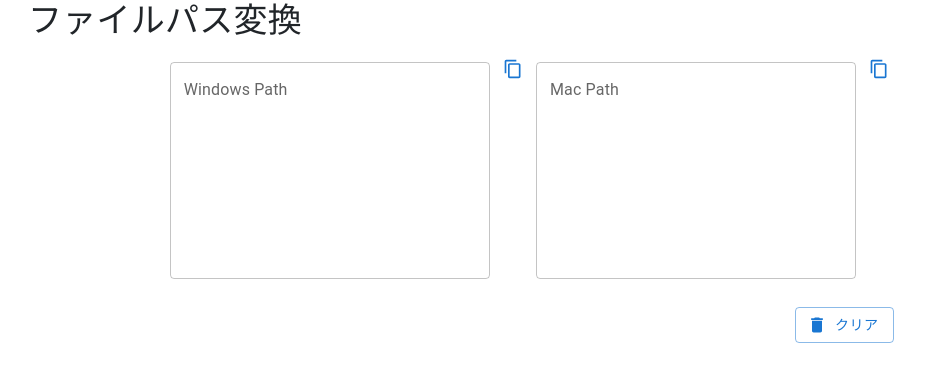
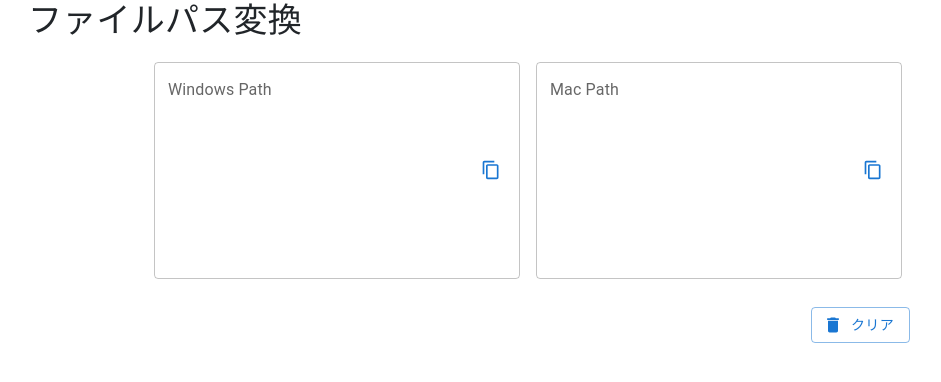
Before and after one commit to powerninja/cross_path, a React (Create React App) app: page / in a window 1280 px wide. Shown: the top 382 px of the page, without its empty margins (112-1053 px from the left). Built offline with nearby package versions, Linux system fonts and the light colour scheme.

Commit message:
add:コピーボタンをTextFieldに表示させる

```diff
--- a/src/App.tsx
+++ b/src/App.tsx
@@ -8,6 +8,7 @@ import Typography from '@mui/material/Typography';
 import ContentCopyIcon from '@mui/icons-material/ContentCopy';
 import IconButton from '@mui/material/IconButton';
 import Tooltip from '@mui/material/Tooltip';
+import InputAdornment from '@mui/material/InputAdornment';
 
 export const App = () => {
   //パスの設定
@@ -140,7 +141,7 @@ export const App = () => {
         <Box
           component="form"
           sx={{
-            '& .MuiTextField-root': { m: 1, width: '35ch' },
+            '& .MuiTextField-root': { m: 1, width: '40ch' },
           }}
           noValidate
           autoComplete="off"
@@ -155,12 +156,18 @@ export const App = () => {
             onChange={(event) => {
               setWinPathInput(event.target.value);
             }}
-          />
+            InputProps={{
+              endAdornment: (
+                <InputAdornment position="end">
                   <Tooltip title="Copy to Clipboard" placement="top" arrow>
                     <IconButton color="primary" size="small" onClick={() => copyToClipboardWin()}>
                       <ContentCopyIcon fontSize="small" />
                     </IconButton>
                   </Tooltip>
+                </InputAdornment>
+              ),
+            }}
+          />
 
           <TextField
             id="outlined-multiline-static"
@@ -172,12 +179,18 @@ export const App = () => {
             onChange={(event) => {
               setMacPathInput(event.target.value);
             }}
-          />
+            InputProps={{
+              endAdornment: (
+                <InputAdornment position="end">
                   <Tooltip title="Copy to Clipboard" placement="top" arrow>
                     <IconButton color="primary" size="small" onClick={() => copyToClipboardMac()}>
                       <ContentCopyIcon fontSize="small" />
                     </IconButton>
                   </Tooltip>
+                </InputAdornment>
+              ),
+            }}
+          />
 
           <div className="button-container">
             <Button variant="outlined" startIcon={<DeleteIcon />} onClick={() => clearPath()}>
```
Lines whose indentation alone changed are shown as unchanged.
